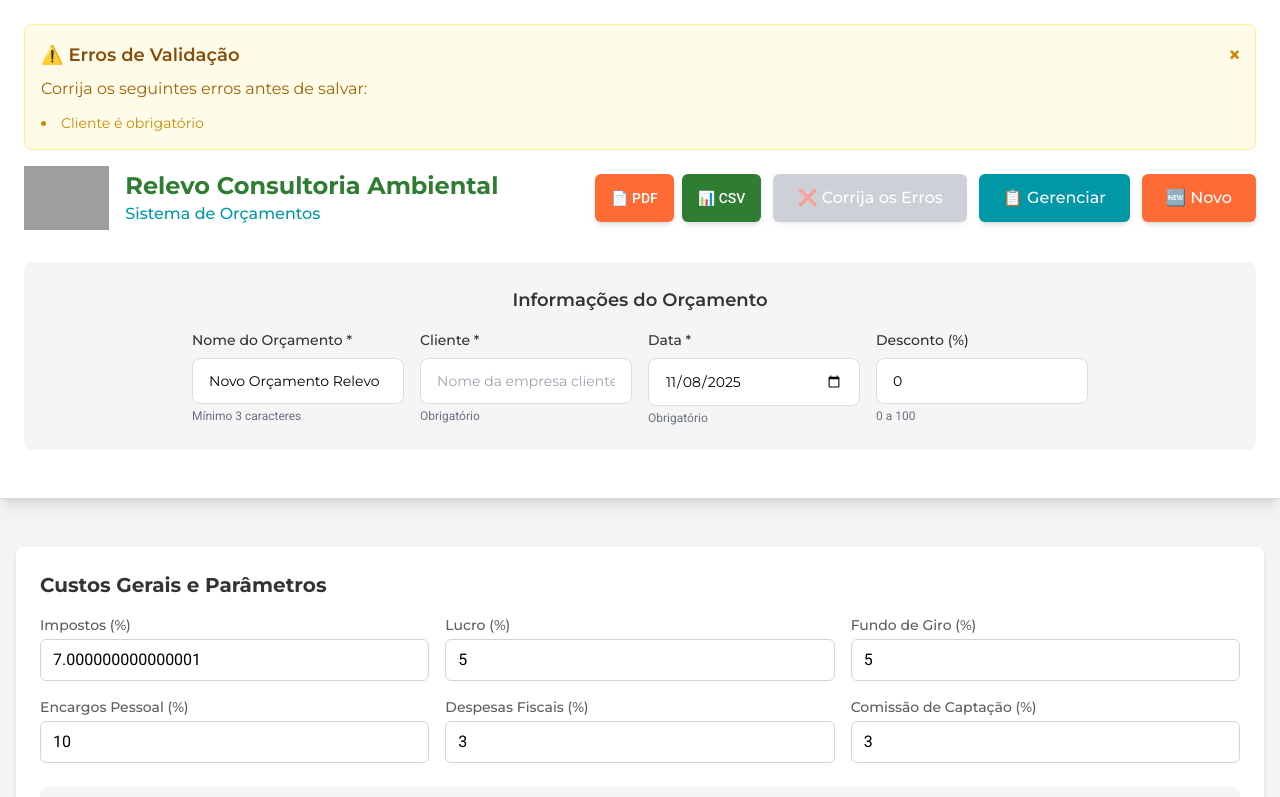
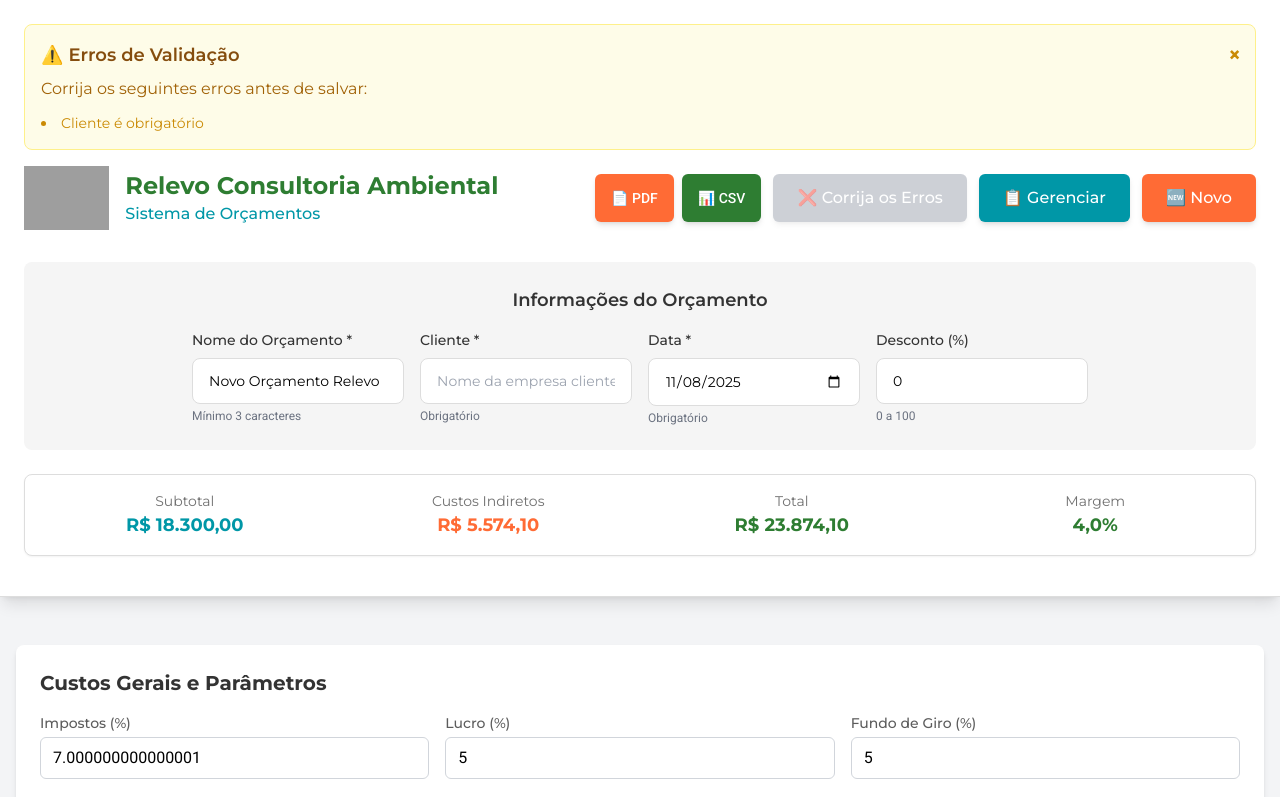
Before and after one commit to RelevoAmbiental/orcamento-relevo, a React (Vite) app: page / in a window 1280 px wide. Shown: the top 797 px of the page. Built offline with nearby package versions, Linux system fonts and the light colour scheme; grey boxes are pictures that could not be loaded.

Commit message:
Update Header.jsx

```diff
--- a/src/components/Header.jsx
+++ b/src/components/Header.jsx
@@ -284,6 +284,44 @@ const Header = () => {
           <button onClick={limparErro} className="absolute top-1 right-2 text-red-700 font-bold">x</button>
         </div>
       )}
+            {/* RESUMO DE VALORES NO HEADER */}
+      <div className="bg-white rounded-lg shadow-sm border border-relevo-border p-4 mb-4">
+        <div className="grid grid-cols-2 md:grid-cols-4 gap-4 text-center">
+          <div>
+            <div className="text-sm text-relevo-text/70 font-sans">Subtotal</div>
+            <div className="text-lg font-bold text-relevo-blue font-sans">
+              R$ {formatarValorBR(totais?.subtotalGeral || 0)}
+            </div>
+          </div>
+          <div>
+            <div className="text-sm text-relevo-text/70 font-sans">Custos Indiretos</div>
+            <div className="text-lg font-bold text-relevo-orange font-sans">
+              R$ {formatarValorBR((totais?.totalAntesDesconto || 0) - (totais?.subtotalGeral || 0))}
+            </div>
+          </div>
+          <div>
+            <div className="text-sm text-relevo-text/70 font-sans">
+              {orcamentoAtual.metadata.desconto > 0 ? 'Com Desconto' : 'Total'}
+            </div>
+            <div className="text-lg font-bold text-relevo-green font-sans">
+              R$ {formatarValorBR(totais?.totalGeral || 0)}
+            </div>
+            {orcamentoAtual.metadata.desconto > 0 && (
+              <div className="text-xs text-relevo-orange font-sans">
+                -{orcamentoAtual.metadata.desconto}% desconto
+              </div>
+            )}
+          </div>
+          <div>
+            <div className="text-sm text-relevo-text/70 font-sans">Margem</div>
+            <div className="text-lg font-bold font-sans" style={{
+              color: totais?.lucro > 0 ? '#2E7D32' : '#FF6B35'
+            }}>
+              {((totais?.lucro / (totais?.totalGeral || 1)) * 100).toFixed(1).replace('.', ',')}%
+            </div>
+          </div>
+        </div>
+      </div>
     </div>
   );
 };
```
